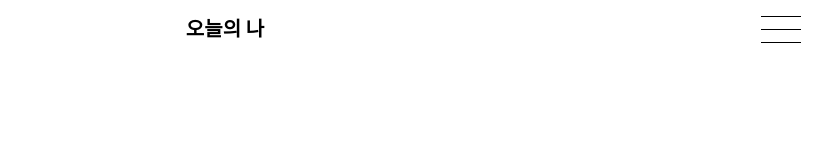
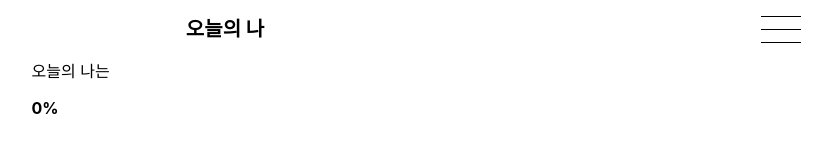
Before and after one commit to KIMYUNMEE/TodayMe, a React (Create React App) app: page / in a window 1280 px wide. Shown: the top 168 px of the page, without its empty margins (415-1247 px from the left). Built offline with nearby package versions, Linux system fonts and the light colour scheme.

Commit message:
JS 공부 -미니개인프로젝트 디자인 작업중

```diff
--- a/src/App.js
+++ b/src/App.js
@@ -11,6 +11,8 @@ function App() {
        <a href="#" className="btnCall">
             <span className="hide">메뉴호출</span>
         </a>
+      <p className="txt">오늘의 나는</p>
+      <strong>0%</strong>
     </div>
   )
 }
--- a/src/index.css
+++ b/src/index.css
@@ -10,6 +10,10 @@ body {
 code {
   font-family: source-code-pro, Menlo, Monaco, Consolas, 'Courier New',
     monospace;
+}
+#root{
+   width:387px;
+  margin:0 auto;
 }
 .btnCall {
   display: block;
@@ -29,7 +33,6 @@ code {
   position: absolute;
   top: 0;
   left: 0;
-  transition: top 0.5s 0s, transform 0.5s 0.5s;
 }
 
 .btnCall::after {
@@ -41,7 +44,6 @@ code {
   position: absolute;
   bottom: 0;
   left: 0;
-  transition: bottom 0.5s 0s, transform 0.5s 0.5s;
 }
 
 .btnCall span {
@@ -54,22 +56,9 @@ code {
   left: 0;
   margin-top: -1px;
   text-indent: -9999px;
-  transition: 0.5s;
 }
-
-.btnCall:hover::before {
-  transform: rotate(45deg);
-  top: calc(50% - 1px);
-}
-
-.btnCall:hover::after {
-  transform: rotate(-45deg);
-  bottom: calc(50% - 1px);
-}
-
-.btnCall:hover span {
-  transform: translateX(100%);
-  opacity: 0;
+.txt{
+  text-align: left;
 }
 .title{
   text-align:center;
```
